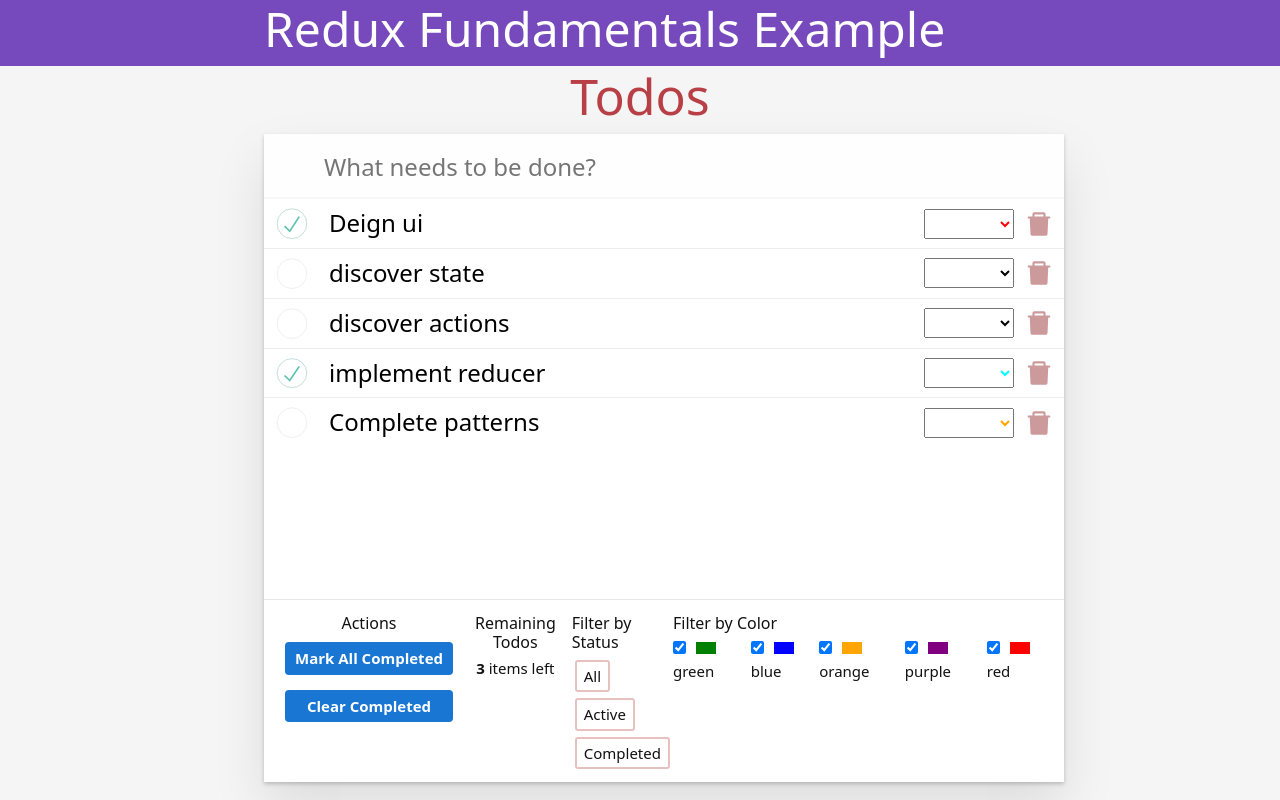
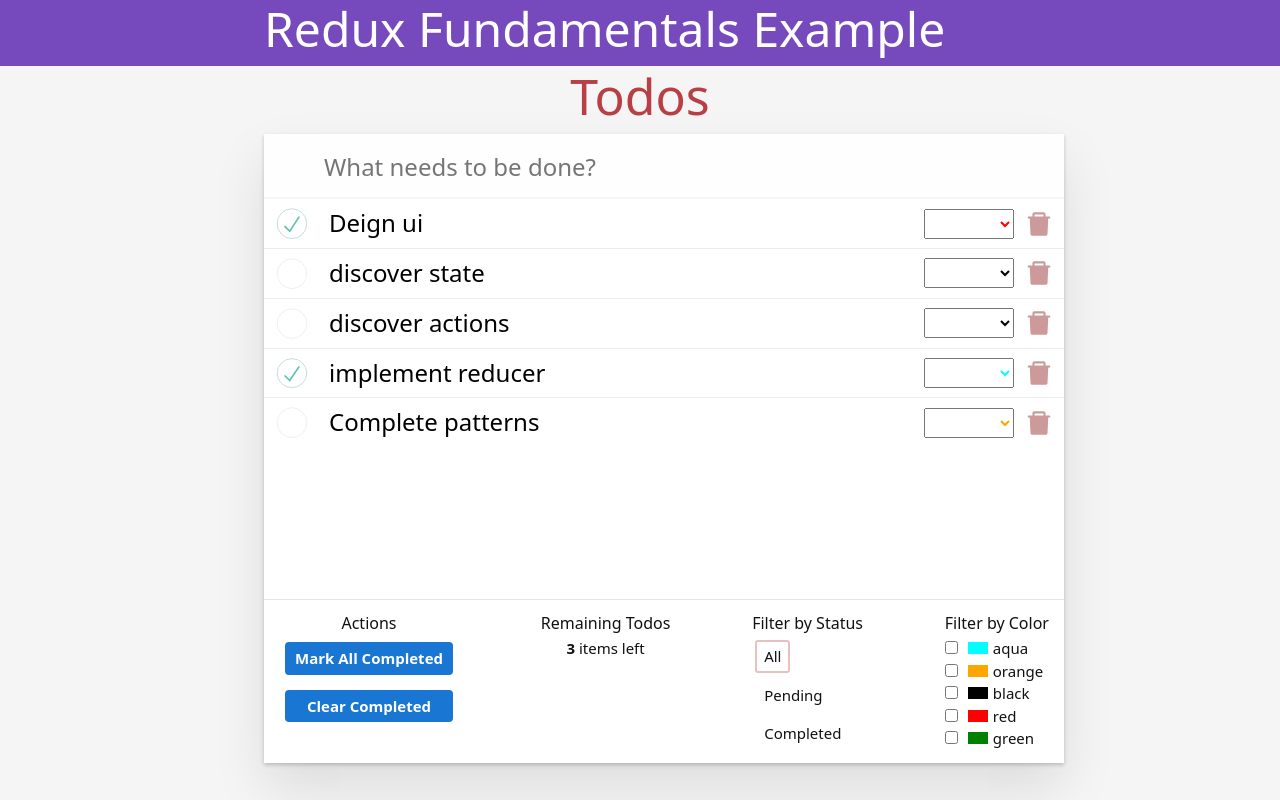
Before and after one commit to im-javad/todos, a React (Create React App) app in the folder src/: page / in a window 1280 px wide. Built offline with nearby package versions, Linux system fonts and the light colour scheme.

Commit message:
implement-color-and-status-filters-(slice)

```diff
--- /dev/null
+++ b/src/src/features/filters/filtersSlice.js
@@ -0,0 +1,59 @@
+import { produce } from "immer";
+
+export const actionFilterTypes = {
+  STATUSFILTER: "filters/statusFilter",
+  COLORFIlTER: "filters/colorFilter",
+};
+
+export const actionColorFolterTypes = {
+  ADD: "filters/colorFilter/add",
+  REMOVE: "filters/colorFilter/remove",
+};
+
+export const availableColors = ["aqua", "orange", "black", "red", "green"];
+export const availableStatus = {
+  All: "all",
+  Pending: "pending",
+  Completed: "completed",
+};
+
+const initState = {
+  status: "all",
+  colors: [],
+};
+
+export const filterReducer = produce((state, action) => {
+  switch (action.type) {
+    case actionFilterTypes.STATUSFILTER:
+      const { selectedStatus } = action.payload;
+      state.status = selectedStatus;
+      break;
+    case actionFilterTypes.COLORFIlTER:
+      const { color, filterColorType } = action.payload;
+      switch (filterColorType) {
+        case actionColorFolterTypes.ADD:
+          state.colors.push(color);
+          break;
+        case actionColorFolterTypes.REMOVE:
+          state.colors = state.colors.filter((c) => c !== color);
+          break;
+      }
+  }
+}, initState);
+
+export const colorFilterhandle = (color, filterColorType) => {
+  return {
+    type: actionFilterTypes.COLORFIlTER,
+    payload: {
+      color,
+      filterColorType,
+    },
+  };
+};
+
+export const statusFilterhandle = (selectedStatus) => {
+  return {
+    type: actionFilterTypes.STATUSFILTER,
+    payload: { selectedStatus },
+  };
+};
--- a/src/src/features/footer/ColorFilters.jsx
+++ b/src/src/features/footer/ColorFilters.jsx
@@ -1,10 +1,32 @@
-export const availableColors = ["green", "blue", "orange", "purple", "red"];
+import { useDispatch, useSelector } from "react-redux";
+import {
+  actionColorFolterTypes,
+  availableColors,
+  colorFilterhandle,
+} from "../filters/filtersSlice";
 
 const ColorFilters = () => {
+  const colors = useSelector((state) => state.filters.colors);
+
+  const dispatch = useDispatch();
+
+  function handleColorChange(color, colorType) {
+    dispatch(colorFilterhandle(color, colorType));
+  }
+
   const renderedColors = availableColors.map((color) => {
+    const checked = colors.includes(color) ? true : false;
+    const type = checked
+      ? actionColorFolterTypes.REMOVE
+      : actionColorFolterTypes.ADD;
     return (
       <label key={color}>
-        <input type="checkbox" name={color} defaultChecked={true} />
+        <input
+          type="checkbox"
+          name={color}
+          defaultChecked={checked}
+          onChange={() => handleColorChange(color, type)}
+        />
         <span
           className="color-block"
           style={{
@@ -19,7 +41,9 @@
   return (
     <div className="filters colorFilters">
       <h5>Filter by Color</h5>
-      <form className="colorSelection d-flex">{renderedColors}</form>
+      <form className="colorSelection d-flex flex-column">
+        {renderedColors}
+      </form>
     </div>
   );
 };
--- a/src/src/features/footer/StatusFilter.jsx
+++ b/src/src/features/footer/StatusFilter.jsx
@@ -1,17 +1,24 @@
-const StatusFilters = {
-  All: "all",
-  Active: "active",
-  Completed: "completed",
-};
+import { availableStatus, statusFilterhandle } from "../filters/filtersSlice";
+import { useDispatch, useSelector } from "react-redux";
 
 const StatusFilter = () => {
-  const renderedFilters = Object.keys(StatusFilters).map((key) => {
-    const value = StatusFilters[key];
-    const className = "selected";
+  const activeStatus = useSelector((state) => state.filters.status);
+
+  const dispatch = useDispatch();
+
+  function handleStatusChange(status) {
+    dispatch(statusFilterhandle(status));
+  }
+
+  const renderedFilters = Object.keys(availableStatus).map((key) => {
+    const value = availableStatus[key];
+    const className = value === activeStatus ? "selected" : "";
 
     return (
       <li key={value}>
-        <button className={className}>{key}</button>
+        <button className={className} onClick={() => handleStatusChange(value)}>
+          {key}
+        </button>
       </li>
     );
   });
--- a/src/src/reducer.js
+++ b/src/src/reducer.js
@@ -1,8 +1,10 @@
 import { combineReducers } from "redux";
 import { todosReducer } from "./features/todos/todosSlice";
+import { filterReducer } from "./features/filters/filtersSlice";
 
 const appReducer = combineReducers({
   todos: todosReducer,
+  filters: filterReducer,
 });
 
 export default appReducer;
```
